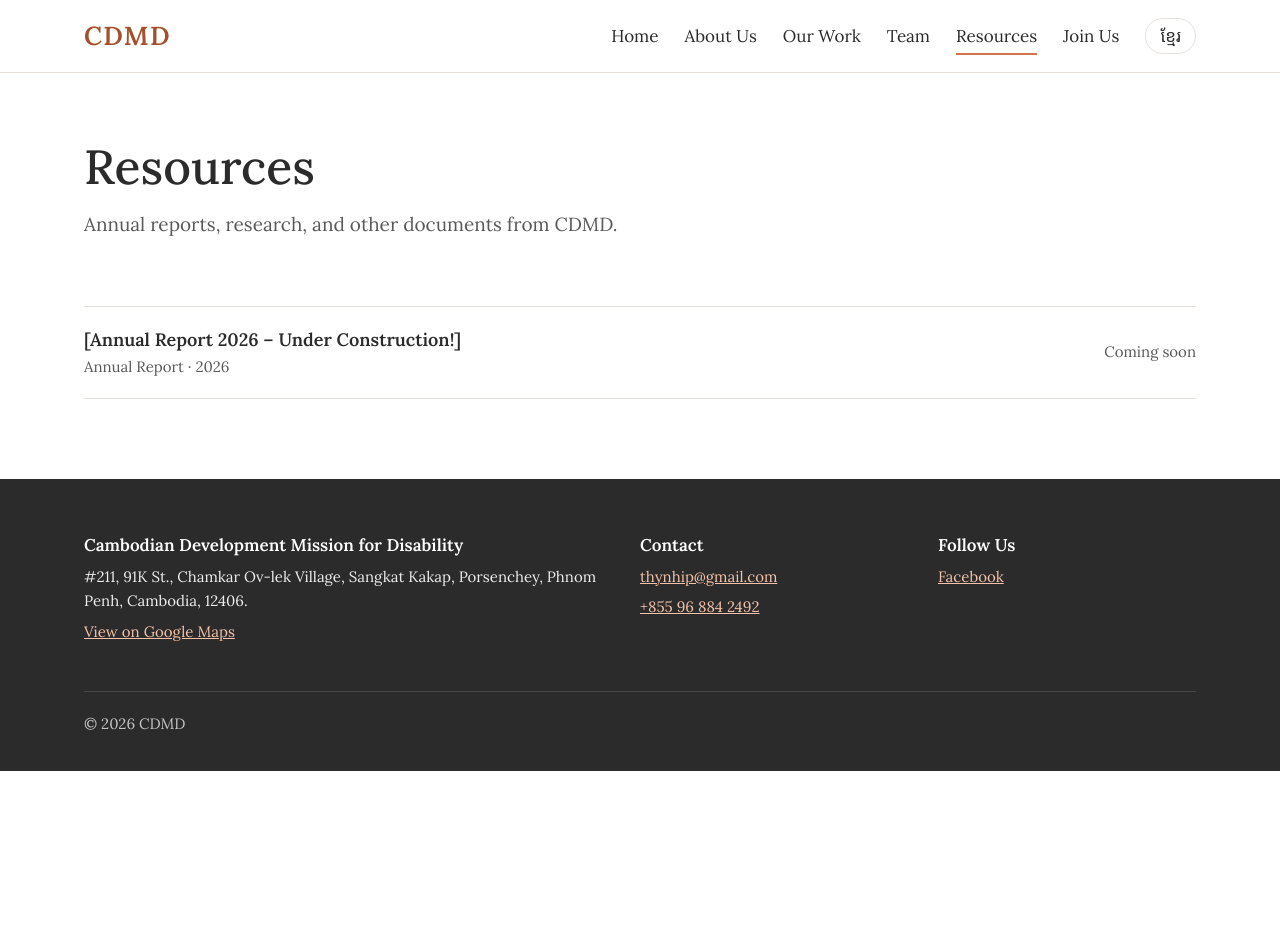
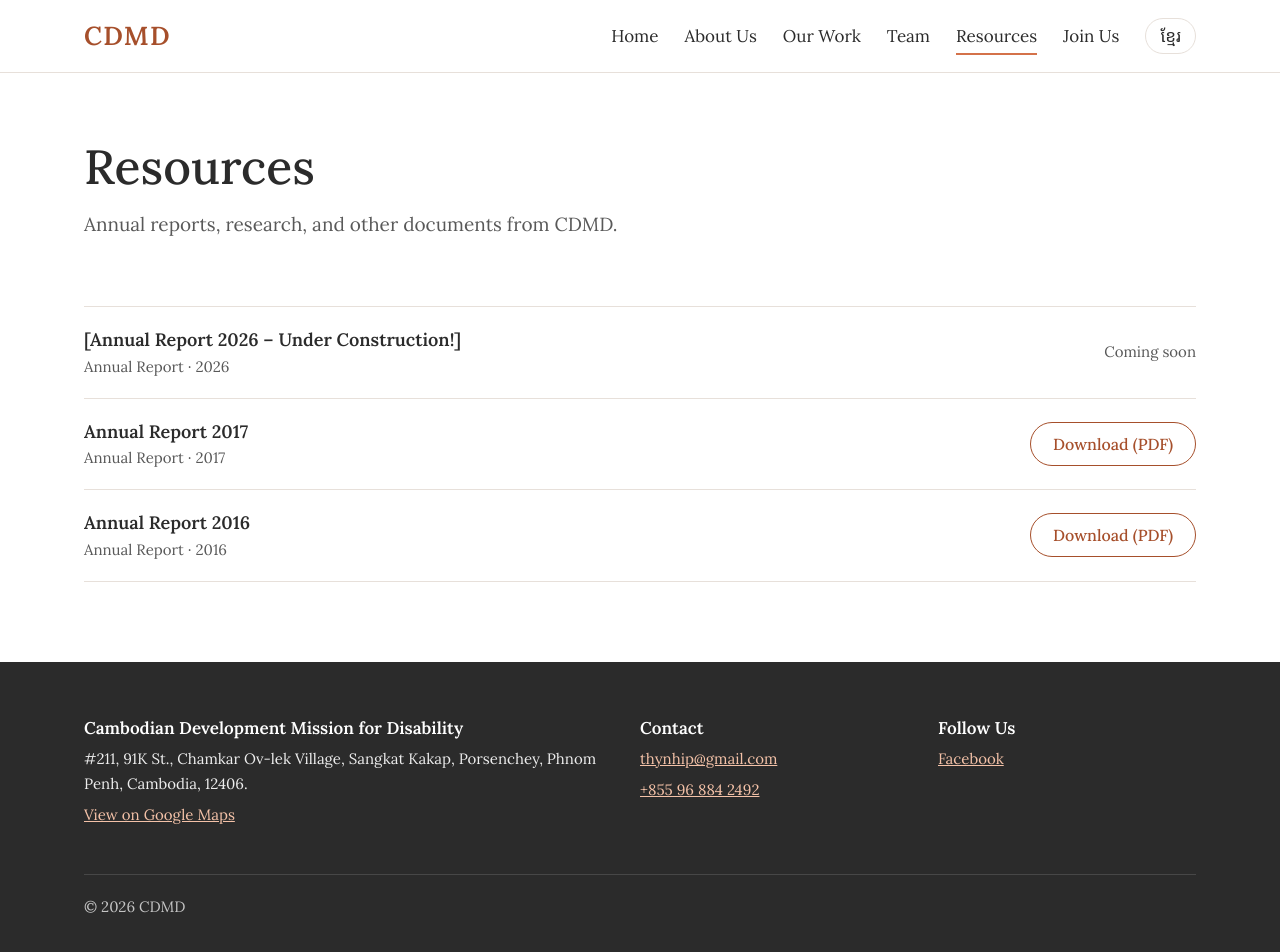
Before and after one commit to cdmd-cambodia/cdmd-cambodia.github.io, a Jekyll site: the page built from en/resources.html, in a window 1280 px wide and 953 px high. Built offline with Jekyll 4.4.1, drawn with Linux system fonts in a browser that asks for light colours.

Commit message:
Add annual reports for 2016 and 2017

```diff
--- a/_data/en.yml
+++ b/_data/en.yml
@@ -246,6 +246,14 @@ resources:
       type: "Annual Report"
       year: "2026"
       file: ""               # e.g. /assets/docs/annual-report-2026.pdf
+    - title: "Annual Report 2017"
+      type: "Annual Report"
+      year: "2017"
+      file: "https://drive.google.com/file/d/1RIe6aPsXhlgQoGX6g8fLkzwIzWC5Dzhy/view?usp=sharing"
+    - title: "Annual Report 2016"
+      type: "Annual Report"
+      year: "2016"
+      file: "https://drive.google.com/file/d/18sCQS039DL4Wspy23yHQn5UffNzyfDDd/view?usp=sharing"
 
 # ---------------- JOIN US ----------------
 # Paste the KoboToolbox or Google Form link in "apply_url".
```
